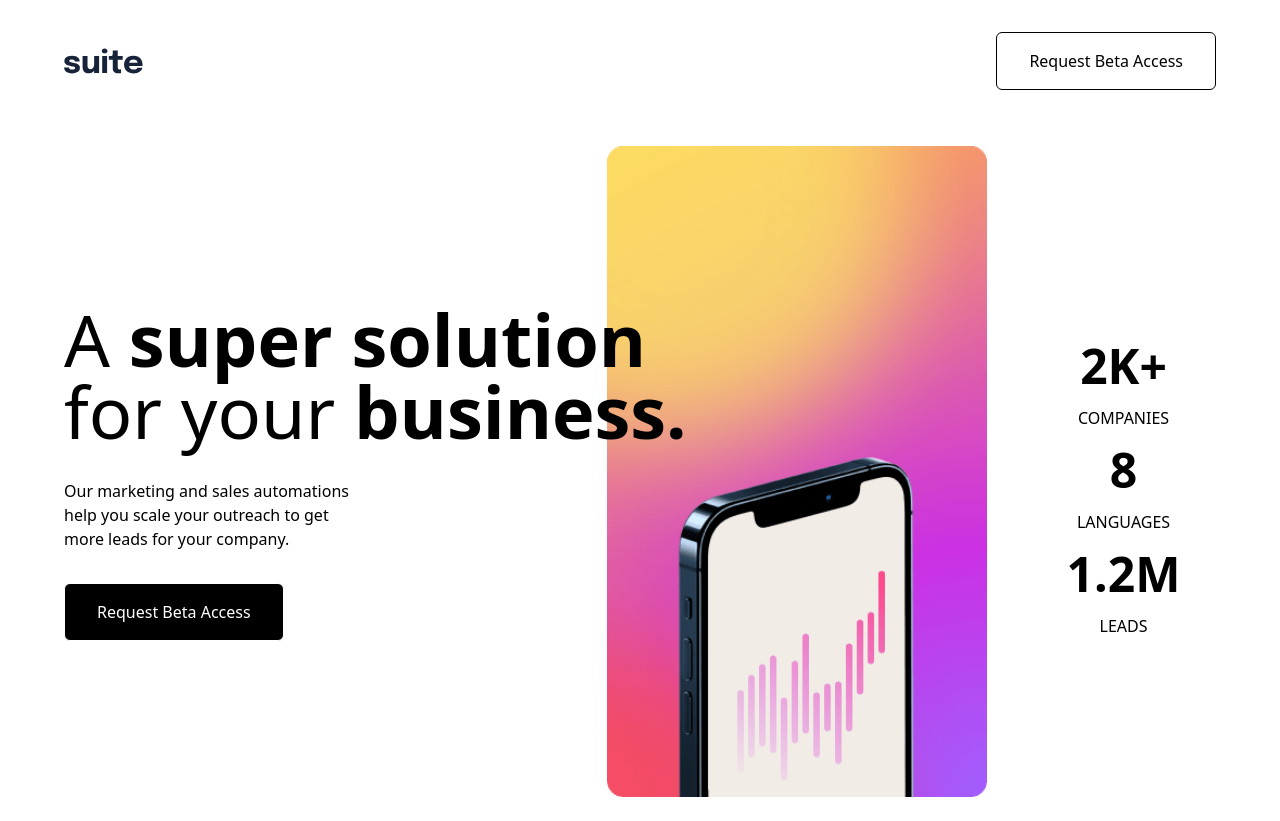
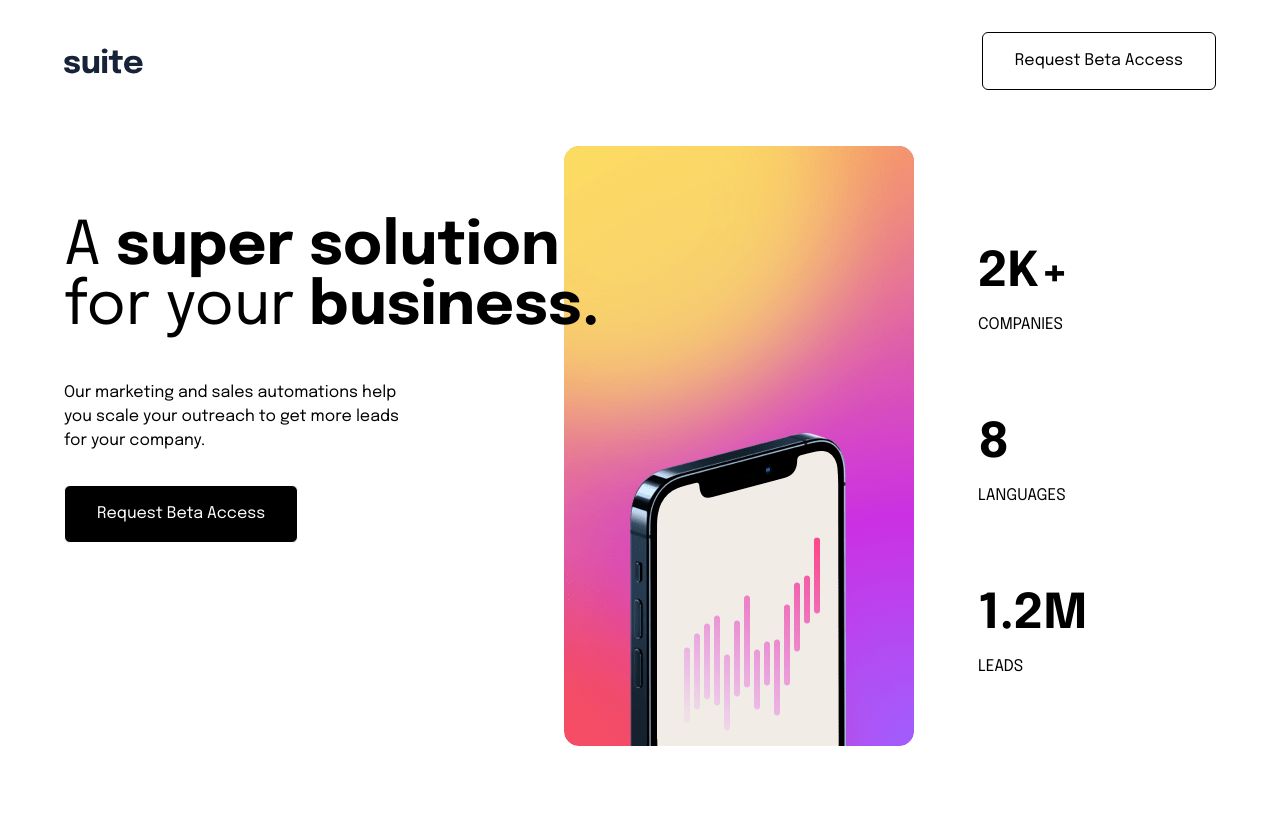
Before and after one commit to sukanyagurav/Landing-Pages-, a website built with Vite: page Suite landing page/index.html in a window 1280 px wide. After the commit the page ends 800 px from the top, so only its background shows below. Built offline with nearby package versions, Linux system fonts and the light colour scheme.

Commit message:
updated banner styles

```diff
--- a/Suite landing page/index.html
+++ b/Suite landing page/index.html
@@ -16,6 +16,19 @@
       href="/src/style.css"
       rel="stylesheet"
     />
+    <link
+      rel="preconnect"
+      href="https://fonts.googleapis.com"
+    />
+    <link
+      rel="preconnect"
+      href="https://fonts.gstatic.com"
+      crossorigin
+    />
+    <link
+      href="https://fonts.googleapis.com/css2?family=Epilogue:wght@400;700&display=swap"
+      rel="stylesheet"
+    />
   </head>
   <body>
     <header
@@ -24,18 +37,20 @@
       <a href="#">
         <img src="/assets/logo.svg" />
       </a>
-      <button class="border-1 rounded-md py-4 px-8">Request Beta Access</button>
+      <button class="border-1 rounded-md py-4 px-4 md:px-8">Request Beta Access</button>
     </header>
-    <section class="banner flex lg:items-center flex-col lg:flex-row max-w-[1200px] mx-auto p-6">
-      <div class="flex flex-col md:flex-row  md:items-center">
-        <div class=" ">
-          <h1 class="text-[2.5rem] lg:text-7xl">
+    <section
+      class="banner flex lg:items-center md:gap-16 flex-col lg:flex-row max-w-[1200px] mx-auto p-6"
+    >
+      <div class="flex flex-col md:flex-row md:items-center gap-12 md:gap-0 relative">
+        <div class="max-w-[500px]">
+          <h1 class="text-[2rem] md:top-18 md:absolute md:text-6xl">
             A <span class="font-bold">super</span>
             <span class="font-bold">solution</span> <br />
             for your
             <span class="font-bold">business.</span>
           </h1>
-          <p class="md:max-w-[300px] my-8">
+          <p class="my-8 md:max-w-[70%]">
             Our marketing and sales automations help you scale your outreach to
             get more leads for your company.
           </p>
@@ -46,16 +61,18 @@
         <picture>
           <source
             srcset="/assets/image-hero-portrait.png"
-            media="(min-width:700px)"
+            media="(min-width:800px)"
           />
           <img
             src="/assets/image-hero-landscape.png"
-            class="w-full md:w-[380px]  relative mt-16 md:mt-0 lg:right-20 -z-1"
+            class="w-full md:w-[350px] -z-1"
           />
         </picture>
       </div>
 
-      <div class="flex mt-9 justify-between lg:flex-col gap-4 text-center">
+      <div
+        class="flex mt-9 justify-between lg:justify-evenly self-stretch lg:flex-col gap-4 text-center md:text-left"
+      >
         <div>
           <span class="font-bold block text-3xl md:text-5xl mb-4">2K+</span>
           <span class="uppercase">Companies</span>
--- a/Suite landing page/src/style.css
+++ b/Suite landing page/src/style.css
@@ -1,4 +1,12 @@
 @import "tailwindcss";
+
+@theme{
+  --breakpoint-md:800px;
+}
 button{
   cursor: pointer;
 }
+
+body {
+  font-family: "Epilogue", sans-serif;
+}
```
